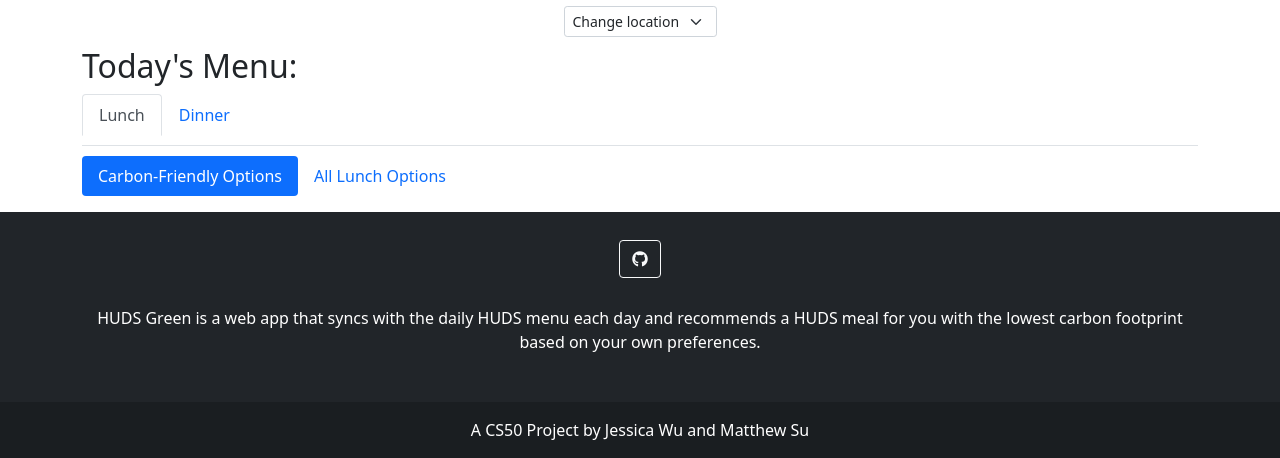
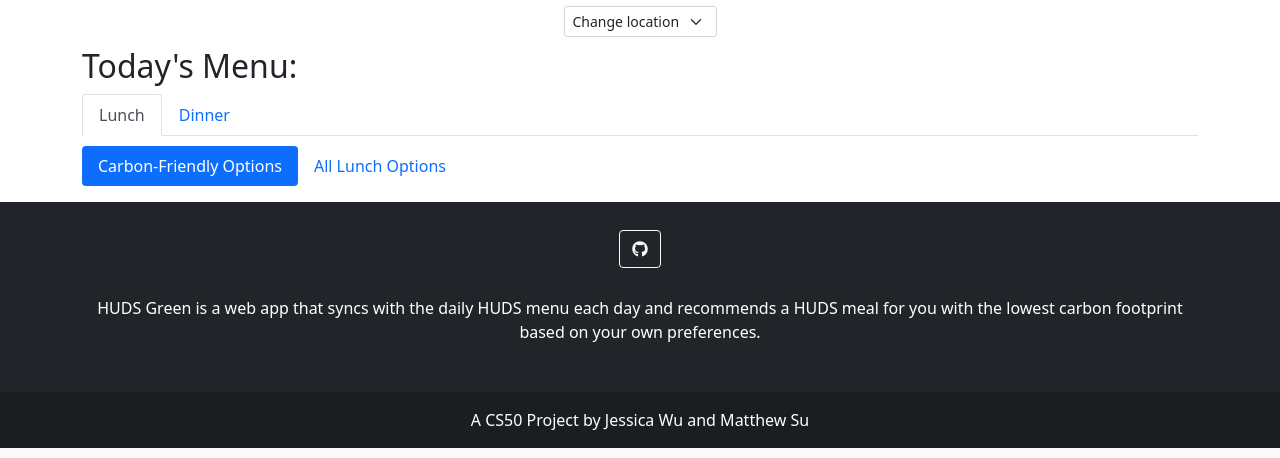
Before and after one commit to IsoPhoenix/huds-green, a Flask app: template templates/index.html in a window 1280 px wide. Shown: the part 422-880 px from the top of the page. Run offline with Flask 2, Linux system fonts and the light colour scheme; the template is opened without the code that fills it, so the values that code supplies are empty; some libraries are stand-ins or nearby versions.

Commit message:
css change maybe

```diff
--- a/static/styles.css
+++ b/static/styles.css
@@ -15,7 +15,3 @@
 .location-section {
   padding: 0px 0px 10px 0px;
 }
-
-.nav-tabs {
-  padding: 0px 0px 10px 0px;
-}
```
